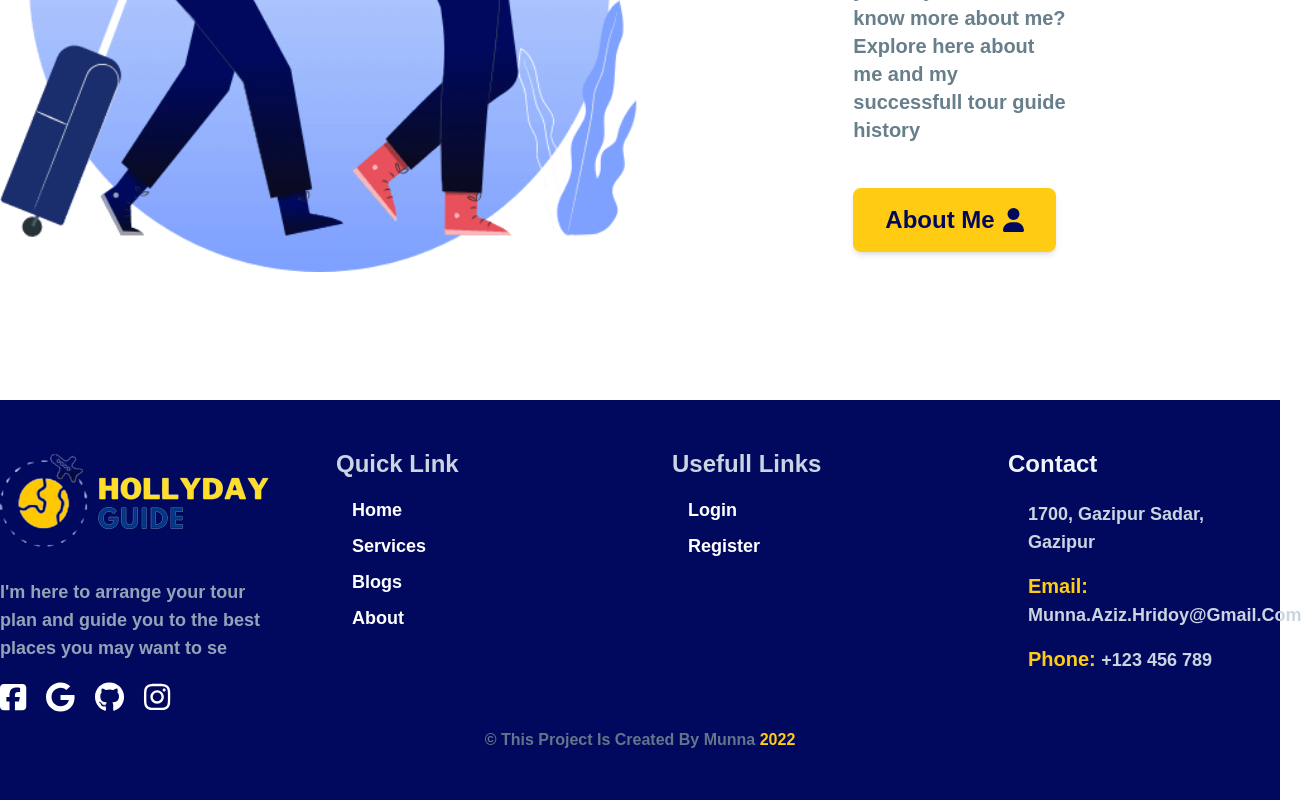
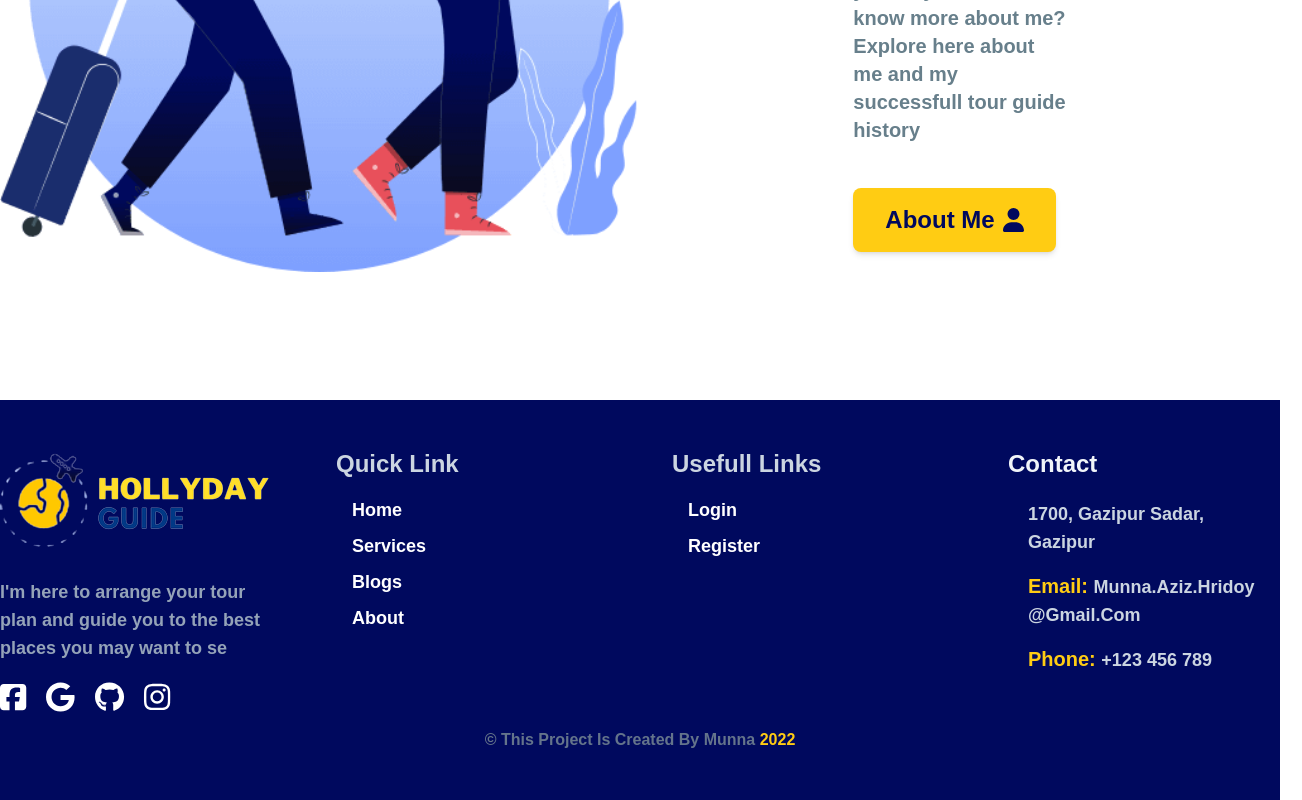
Before and after one commit to munna-aziz-hridoy/tour-guide-independent-service-provider, a React (Create React App) app: page / in a window 1280 px wide. Shown: the part 1729-2529 px from the top of the page, 1302 px wide, since content can reach past the window. Built offline with nearby package versions, Linux system fonts and the light colour scheme; no server answers.

Commit message:
final deoploy

```diff
--- a/src/Components/Footer/Footer.jsx
+++ b/src/Components/Footer/Footer.jsx
@@ -104,8 +104,8 @@
               <p className="text-lg font-semibold text-slate-300 capitalize">
                 1700, gazipur sadar, gazipur
               </p>
-              <p className="text-lg font-semibold text-slate-300 capitalize">
-                <span className="text-xl font-bold text-[#ffcc13] break-all">
+              <p className="text-lg font-semibold text-slate-300 capitalize break-all">
+                <span className="text-xl font-bold text-[#ffcc13] ">
                   email:{" "}
                 </span>
                 munna.aziz.hridoy@gmail.com
```
